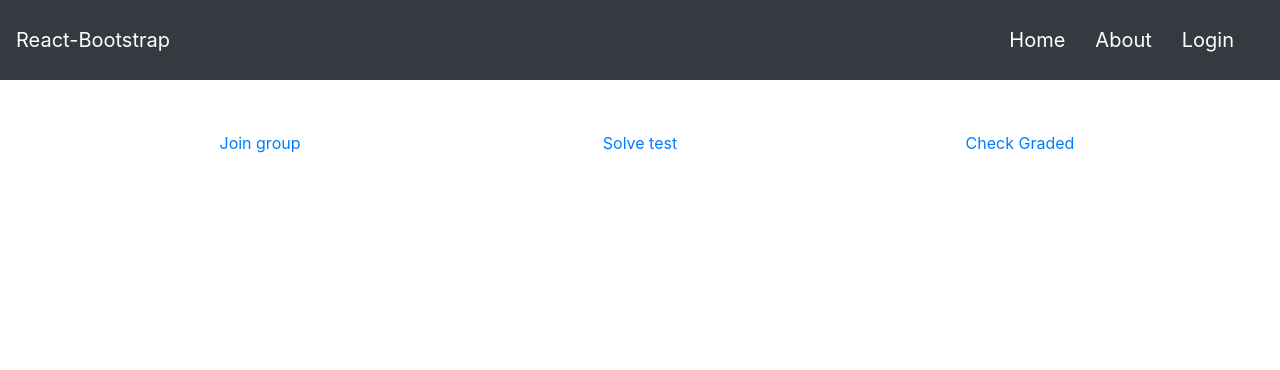
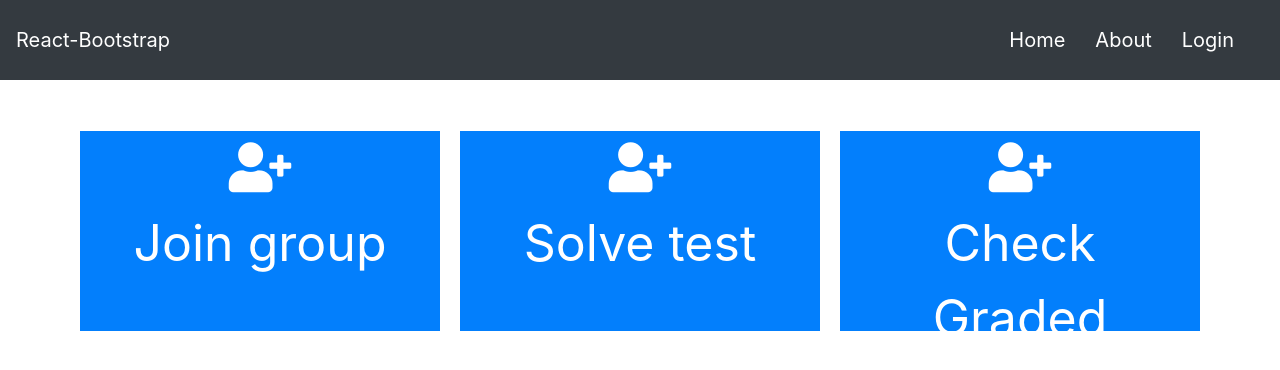
Before and after one commit to Ritek/PracaReact, a React (Create React App) app: page /user/studentdashboard in a window 1280 px wide. Shown: the top 370 px of the page. Built offline with nearby package versions, Linux system fonts and the light colour scheme.

Commit message:
changed ui for student dashboard

```diff
--- a/src/components/protected/StudentDashboard.js
+++ b/src/components/protected/StudentDashboard.js
@@ -1,12 +1,31 @@
 import React from 'react'
 import {Link} from 'react-router-dom'
+
+import './userDetails.css'
 
 function StudentDashboard() {
     return (
         <div className='row'>
-            <Link className="col-sm" to='/user/joingroup'>Join group</Link><br />
-            <Link className="col-sm" to='/user/solvetest'>Solve test</Link><br />
-            <Link className="col-sm" to='/user/checkgraded'>Check Graded</Link><br />
+            <Link className="col-sm tile" to='/user/joingroup'>
+                <div className="box">
+                    <i className="fas fa-user-plus"></i>
+                    <p className="link">Join group</p>
+                </div>
+            </Link>
+
+            <Link className="col-sm tile" to='/user/solvetest'>
+                <div className="box">
+                    <i className="fas fa-user-plus"></i>
+                    <p className="link">Solve test</p>
+                </div>
+            </Link>
+
+            <Link className="col-sm tile" to='/user/checkgraded'>
+                <div className="box">
+                    <i className="fas fa-user-plus"></i>
+                    <p className="link">Check Graded</p>
+                </div>
+            </Link>
         </div>
     )
 }
--- a/src/components/protected/TeacherDashboard.js
+++ b/src/components/protected/TeacherDashboard.js
@@ -9,37 +9,37 @@ function TeacherDashboard() {
             <div className="row">
                 <Link className="col-sm tile" to='/user/creategroup'>
                     <div className="box">
-                        <i className="fas fa-cloud image"></i><br/>
+                        <i className="fas fa-user-plus"></i>
                         <p className="link">Create group</p>
                     </div>
-                </Link><br />
+                </Link>
                 <Link className="col-sm tile" to='/user/menagegroups'>
                     <div className="box">
-                        <i className="fas fa-cloud image"></i><br/>
+                        <i className="fas fa-user-cog"></i>
                         <p className="link">Menage groups</p>
                     </div>
-                </Link><br />
+                </Link>
 
                 <div className="w-100" />
 
                 <Link className="col-sm tile" to='/user/createtest'>
                     <div className="box">
-                        <i className="fas fa-cloud image"></i><br/>
+                        <i className="far fa-file-alt"></i>
                         <p className="link">Create test</p>
                     </div>
-                </Link><br />
+                </Link>
                 <Link className="col-sm tile" to='/user/testlist'>
                     <div className="box">
-                        <i className="fas fa-cloud image"></i><br/>
+                        <i className="fas fa-archive"></i>
                         <p className="link">Your tests</p>
                     </div>
-                </Link><br />
+                </Link>
 
                 <div className="w-100" />
 
                 <Link className="col-sm tile" to='/user/allsolvedtests'>
                     <div className="box">
-                        <i className="fas fa-cloud image"></i><br/>
+                        <i className="fas fa-file-contract"></i>
                         <p className="link">Solved Tests</p>
                     </div>
                 </Link>
```
